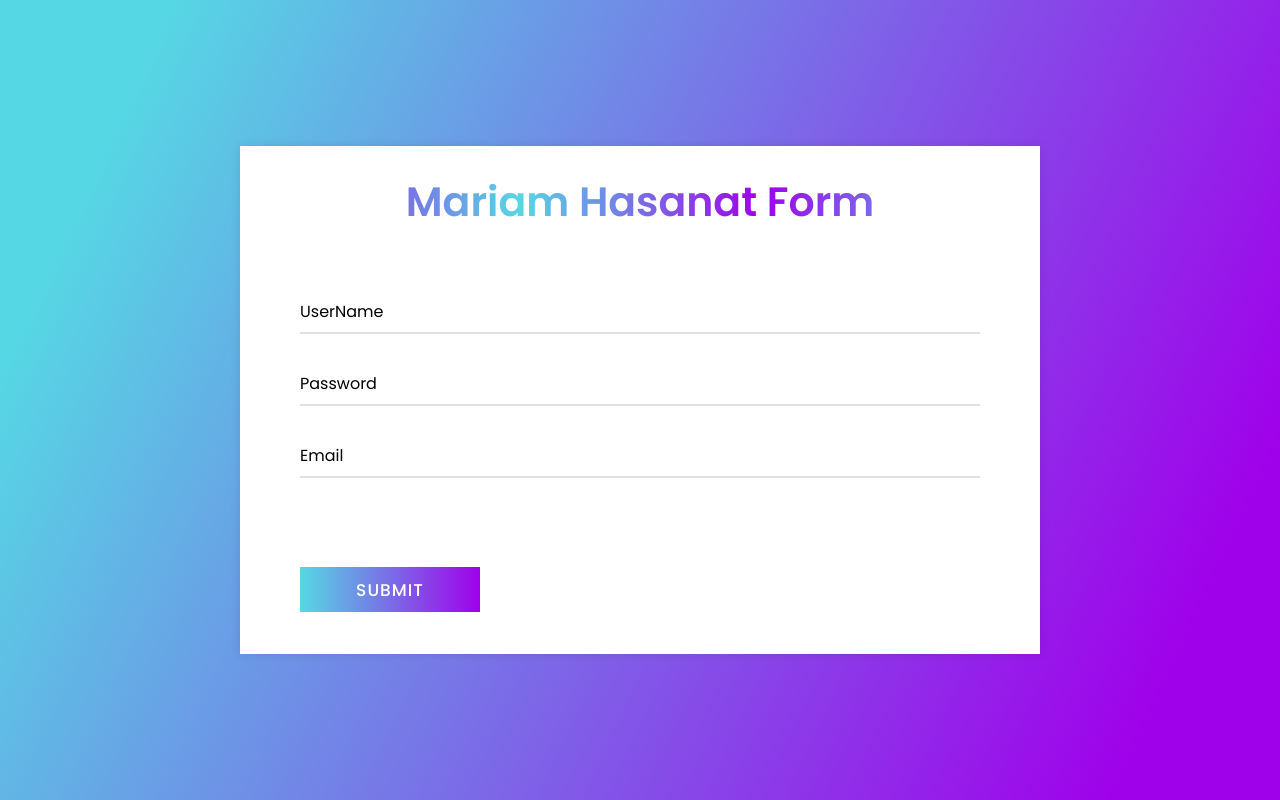
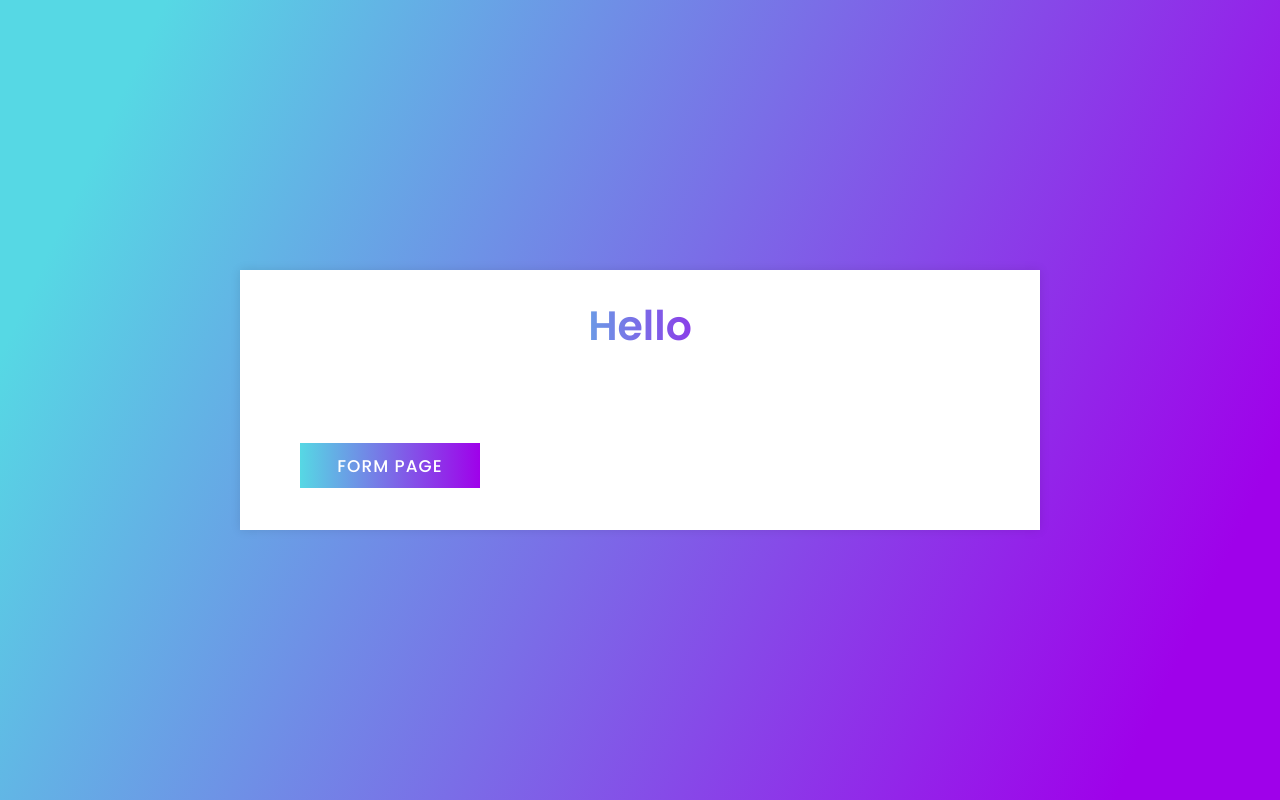
Before and after one commit to MariamHasanat/to-do, a React (Create React App) app: page / in a window 1280 px wide. Built offline with nearby package versions, Linux system fonts and the light colour scheme.

Commit message:
create home page, add react router dom

```diff
--- a/package.json
+++ b/package.json
@@ -8,6 +8,8 @@
     "@testing-library/user-event": "^13.5.0",
     "react": "^18.2.0",
     "react-dom": "^18.2.0",
+    "react-router": "^6.21.1",
+    "react-router-dom": "^6.21.1",
     "react-scripts": "5.0.1",
     "web-vitals": "^2.1.4"
   },
--- a/src/App.js
+++ b/src/App.js
@@ -3,16 +3,27 @@ import './App.css';
 import Form from './components/form';
 // import ToDoInput from './components/to-do';
 // import ToDoList from './components/to-do-list';
-
+import { BrowserRouter as Router, Routes, Route } from 'react-router-dom';
+import Home from './components/home';
 function App() {
   // const [array, setArray] = useState([])
+
   return (
     <div className="container">
 
-      <Form />
+      <Router>
+        <Routes>
+          <Route path="/form" element={<Form />} />
+          <Route path="/*" element={
+            <Home />
+          } />
 
-      {/* <ToDoInput array = {array} setArray = {setArray} />
-     <ToDoList array = {array} /> */}
+          {/* <ToDoInput array = {array} setArray = {setArray} />
+              <ToDoList array = {array} /> */}
+        </Routes>
+      </Router>
+
+
     </div>
   );
 }
--- a/src/components/form.js
+++ b/src/components/form.js
@@ -1,10 +1,10 @@
 import React, { useState } from 'react'
 import Input from './input'
 import Button from './button'
-
+// import { useNavigate } from "react-router-dom";
 
 const Form = () => {
-
+    // const navigate = useNavigate();
     const [required] = useState(true)
     const [formData, setFormData] = useState({
         username: "",
--- /dev/null
+++ b/src/components/home.js
@@ -0,0 +1,20 @@
+import React from 'react'
+import { useNavigate } from "react-router-dom";
+import Button from './button';
+
+const Home = () => {
+    const navigate = useNavigate();
+    return (
+        <div>
+            <div className='text'>
+                Hello
+            </div>
+            <br />
+            <form>
+                <Button label='form page' handleSubmit={onclick => navigate('/form')} />
+            </form>
+        </div>
+    )
+}
+
+export default Home
```
Also changed, not shown: 1 other file (tests, documents, lock files or other folders).
